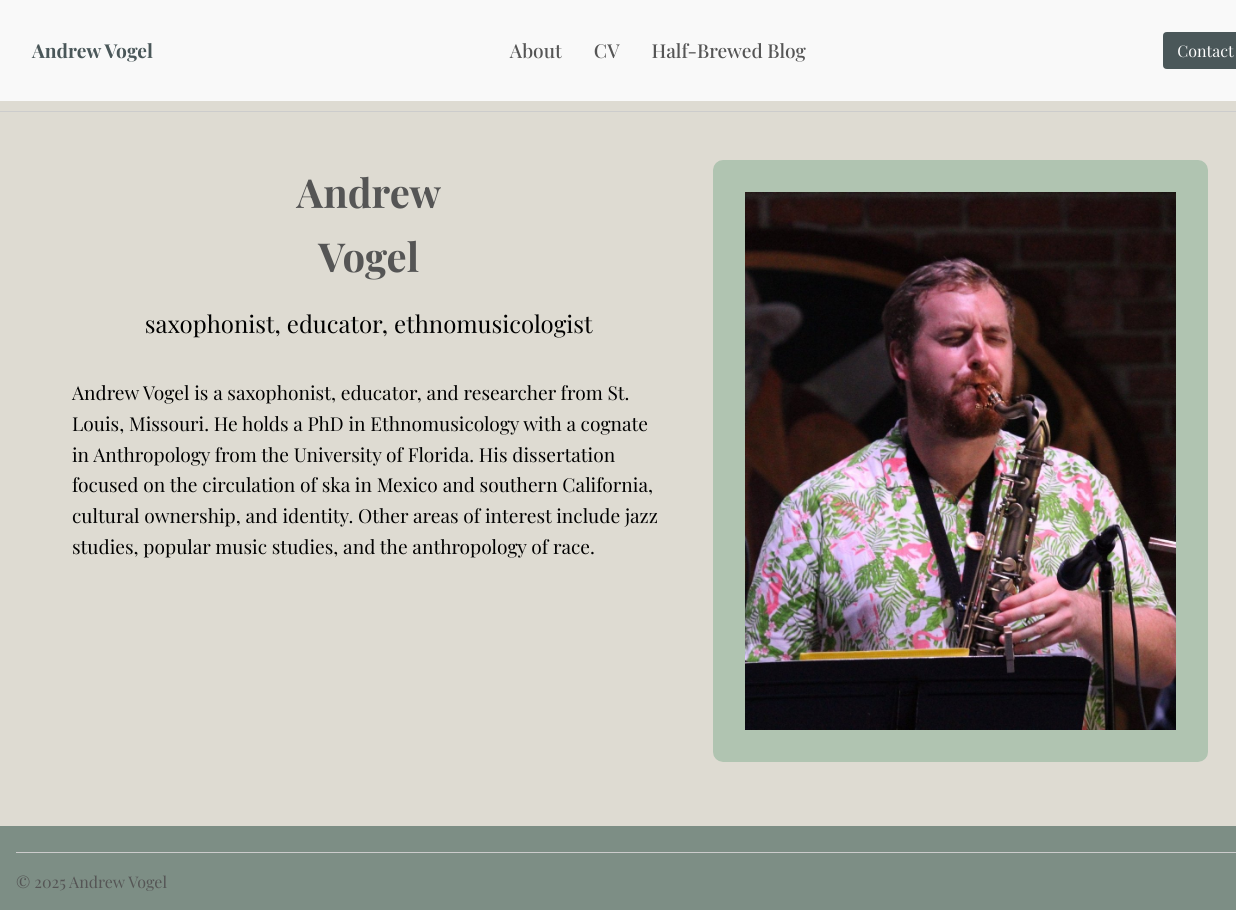
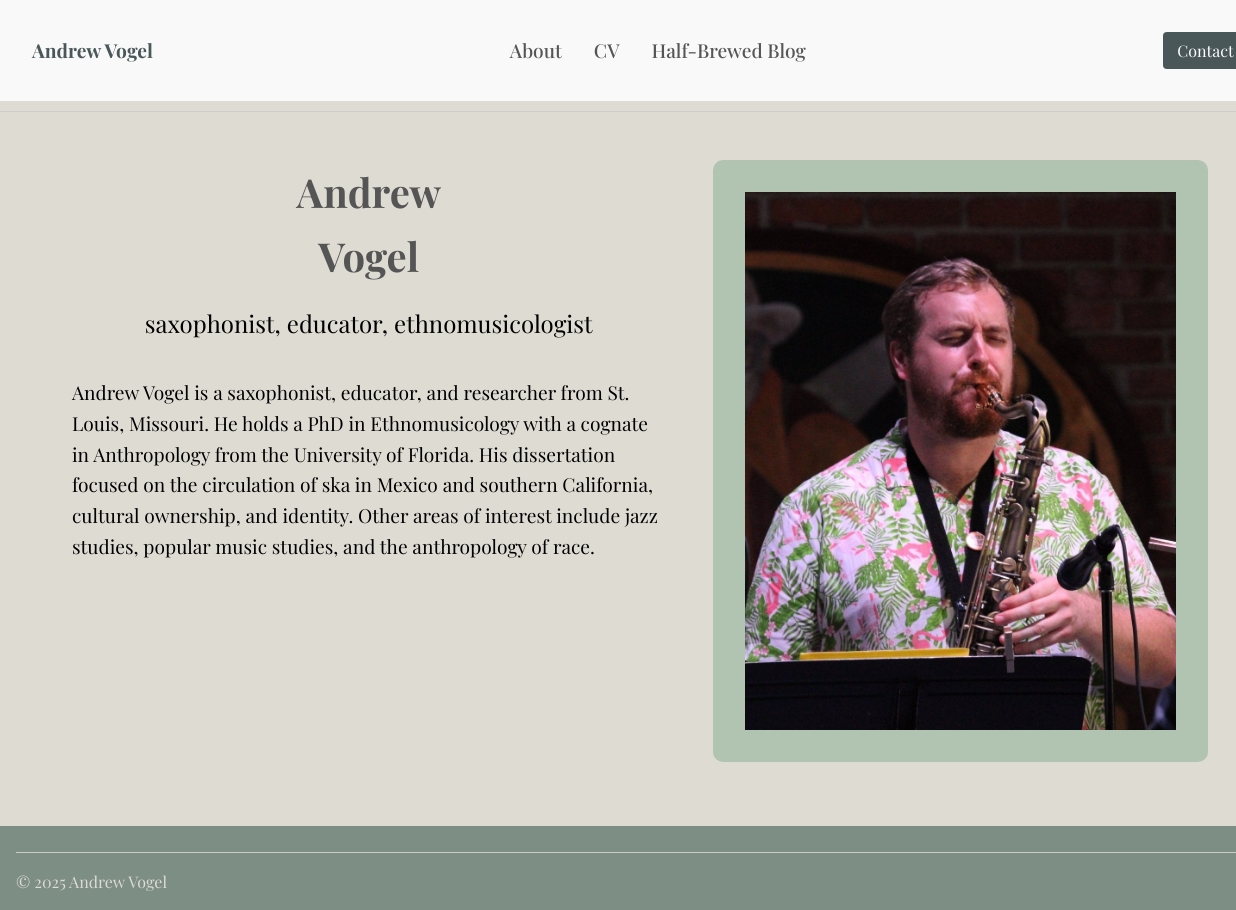
Before and after one commit to saravogel-dev/andrew-vogel-website, a plain HTML site: page index.html in a window 1280 px wide. Shown: the full height of the page, 0-1236 px from the left. Drawn offline with nearby package versions, Linux system fonts and the light colour scheme; a web font is replaced by a local one.

Commit message:
Update style.css

```diff
--- a/style-sheet/style.css
+++ b/style-sheet/style.css
@@ -302,7 +302,7 @@ footer {
 .footer-content p {
   margin: 0;
   font-size: 1rem;
-  color: #555;
+  color: #dedbd2;
 }
 
 .socials ul {
```
